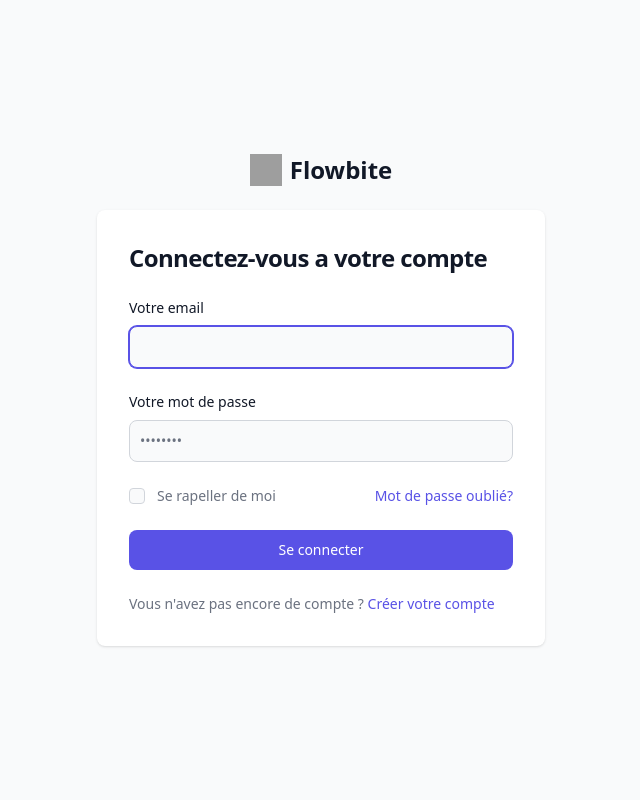
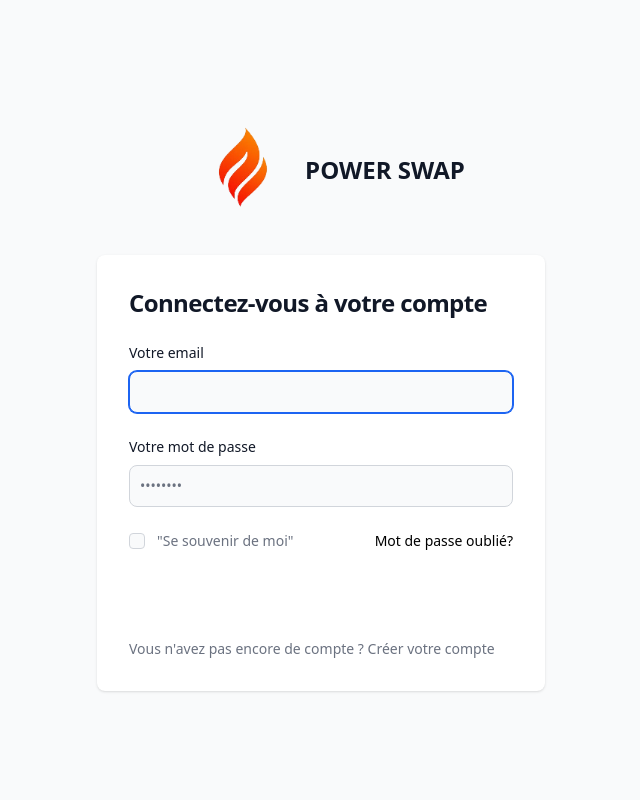
Before and after one commit to TheDeadliners/24hWebCup, a Symfony app: template templates/security/login.html.twig in a window 1280 px wide. Shown: the whole page, without its empty margins (319-959 px from the left). Run offline with Twig, Linux system fonts and the light colour scheme; the template is opened without the code that fills it, so the values that code supplies are empty; style sheets or scripts are compiled from the project's sources; some libraries are stand-ins or nearby versions; grey boxes are pictures that could not be loaded.

Commit message:
Fix: restyle login,register

```diff
--- a/tailwind.config.js
+++ b/tailwind.config.js
@@ -10,16 +10,16 @@
     extend: {
       colors: {
         'primary': {
-          50: '#b1adff',
-          100: '#a19dff',
-          200: '#928cff',
-          300: '#827cff',
-          400: '#736bff',
-          500: '#635bff',
-          600: '#5952e6',
-          700: '#4f49cc',
-          800: '#4540b3',
-          900: '#3b3799'
+          50: '#FDF2F2',
+          100: '#FDE8E8',
+          200: '#FBD5D5',
+          300: '#F8B4B4',
+          400: '#F98080',
+          500: '#F05252',
+          600: '#E02424',
+          700: '#C81E1E',
+          800: '#9B1C1C',
+          900: '#771D1D'
         },
         'error': {
           50: '#FDF2F2',
--- a/templates/security/login.html.twig
+++ b/templates/security/login.html.twig
@@ -16,9 +16,9 @@
 
     <section class="bg-gray-50 dark:bg-gray-900">
         <div class="flex flex-col items-center justify-center px-6 py-8 mx-auto md:h-screen lg:py-0">
-            <a href="#" class="flex items-center mb-6 text-2xl font-semibold text-gray-900 dark:text-white">
-                <img class="w-8 h-8 mr-2" src="https://flowbite.s3.amazonaws.com/blocks/marketing-ui/logo.svg" alt="logo">
-                Flowbite
+            <a href="#" class="flex items-center mb-6 text-2xl font-bold uppercase text-gray-900 dark:text-white">
+                <img class="w-32" src="{{ asset('images/logo.png') }}" alt="logo">
+                Power swap
             </a>
             {% for flash in app.flashes('success') %}
                 <div class="p-4 mb-4 text-sm text-green-800 rounded-lg bg-green-50 dark:bg-gray-800 dark:text-green-400" role="alert">
@@ -32,35 +32,35 @@
             {% endfor %}
             <div class="w-full bg-white rounded-lg shadow dark:border md:mt-0 sm:max-w-md xl:p-0 dark:bg-gray-800 dark:border-gray-700">
                 <div class="p-6 space-y-4 md:space-y-6 sm:p-8">
-                    <h1 class="text-xl font-bold leading-tight tracking-tight text-gray-900 md:text-2xl dark:text-white">
-                        Connectez-vous a votre compte
+                    <h1 class="text-xl font-semibold leading-tight tracking-tight text-gray-900 md:text-2xl dark:text-white">
+                        Connectez-vous à votre compte
                     </h1>
                     <form class="space-y-4 md:space-y-6" action="#">
                         <div>
                             <label for="email" class="block mb-2 text-sm font-medium text-gray-900 dark:text-white">Votre email</label>
-                            <input type="email" id="email" value="{{ last_username }}" name="email" id="inputEmail" class="bg-gray-50 border border-gray-300 text-gray-900 sm:text-sm rounded-lg focus:ring-primary-600 focus:border-primary-600 block w-full p-2.5 dark:bg-gray-700 dark:border-gray-600 dark:placeholder-gray-400 dark:text-white dark:focus:ring-blue-500 dark:focus:border-blue-500" autocomplete="email" required autofocus>
+                            <input type="email" id="email" value="{{ last_username }}" name="email" id="inputEmail" class="bg-gray-50 border border-gray-300 text-gray-900 sm:text-sm rounded-lg focus:ringprimary-600 focus:borderprimary-600 block w-full p-2.5 dark:bg-gray-700 dark:border-gray-600 dark:placeholder-gray-400 dark:text-white dark:focus:ring-blue-500 dark:focus:border-blue-500" autocomplete="email" required autofocus>
 
                         </div>
                         <div>
                             <label for="password" class="block mb-2 text-sm font-medium text-gray-900 dark:text-white">Votre mot de passe</label>
-                            <input type="password" autocomplete="current-password" name="password" id="password" placeholder="••••••••" class="bg-gray-50 border border-gray-300 text-gray-900 sm:text-sm rounded-lg focus:ring-primary-600 focus:border-primary-600 block w-full p-2.5 dark:bg-gray-700 dark:border-gray-600 dark:placeholder-gray-400 dark:text-white dark:focus:ring-blue-500 dark:focus:border-blue-500" required="">
+                            <input type="password" autocomplete="current-password" name="password" id="password" placeholder="••••••••" class="bg-gray-50 border border-gray-300 text-gray-900 sm:text-sm rounded-lg focus:ringprimary-600 focus:borderprimary-600 block w-full p-2.5 dark:bg-gray-700 dark:border-gray-600 dark:placeholder-gray-400 dark:text-white dark:focus:ring-blue-500 dark:focus:border-blue-500" required="">
                         </div>
                         <input type="hidden" name="_csrf_token"
                                value="{{ csrf_token('authenticate') }}">
                         <div class="flex items-center justify-between">
                             <div class="flex items-start">
                                 <div class="flex items-center h-5">
-                                    <input id="remember" name="_remember_me" aria-describedby="remember" type="checkbox" class="w-4 h-4 border border-gray-300 rounded bg-gray-50 focus:ring-3 focus:ring-primary-300 dark:bg-gray-700 dark:border-gray-600 dark:focus:ring-primary-600 dark:ring-offset-gray-800">
+                                    <input id="remember" name="_remember_me" aria-describedby="remember" type="checkbox" class="w-4 h-4 border border-gray-300 rounded bg-gray-50 focus:ring-3 focus:ringprimary-300 dark:bg-gray-700 dark:border-gray-600 dark:focus:ringprimary-600 dark:ring-offset-gray-800">
                                 </div>
                                 <div class="ml-3 text-sm">
-                                    <label for="remember" class="text-gray-500 dark:text-gray-300">Se rapeller de moi</label>
+                                    <label for="remember" class="text-gray-500 dark:text-gray-300">"Se souvenir de moi"</label>
                                 </div>
                             </div>
-                            <a href="#" class="text-sm font-medium text-primary-600 hover:underline dark:text-primary-500">Mot de passe oublié?</a>
+                            <a href="#" class="text-sm font-medium textprimary-600 hover:underline dark:textprimary-500">Mot de passe oublié?</a>
                         </div>
-                        <button type="submit" class="w-full text-white bg-primary-600 hover:bg-primary-700 focus:ring-4 focus:outline-none focus:ring-primary-300 font-medium rounded-lg text-sm px-5 py-2.5 text-center dark:bg-primary-600 dark:hover:bg-primary-700 dark:focus:ring-primary-800">Se connecter</button>
+                        <button type="submit" class="w-full text-white bgprimary-600 hover:bgprimary-700 focus:ring-4 focus:outline-none focus:ringprimary-300 font-medium rounded-lg text-sm px-5 py-2.5 text-center dark:bgprimary-600 dark:hover:bgprimary-700 dark:focus:ringprimary-800">Se connecter</button>
                         <p class="text-sm font-light text-gray-500 dark:text-gray-400">
-                            Vous n'avez pas encore de compte ? <a href="{{ path('app_user_new') }}" class="font-medium text-primary-600 hover:underline dark:text-primary-500">Créer votre compte</a>
+                            Vous n'avez pas encore de compte ? <a href="{{ path('app_user_new') }}" class="font-medium textprimary-600 hover:underline dark:textprimary-500">Créer votre compte</a>
                         </p>
                     </form>
                 </div>
```
Also changed, not shown: templates/security/register.html.twig (+10 -10 lines).
